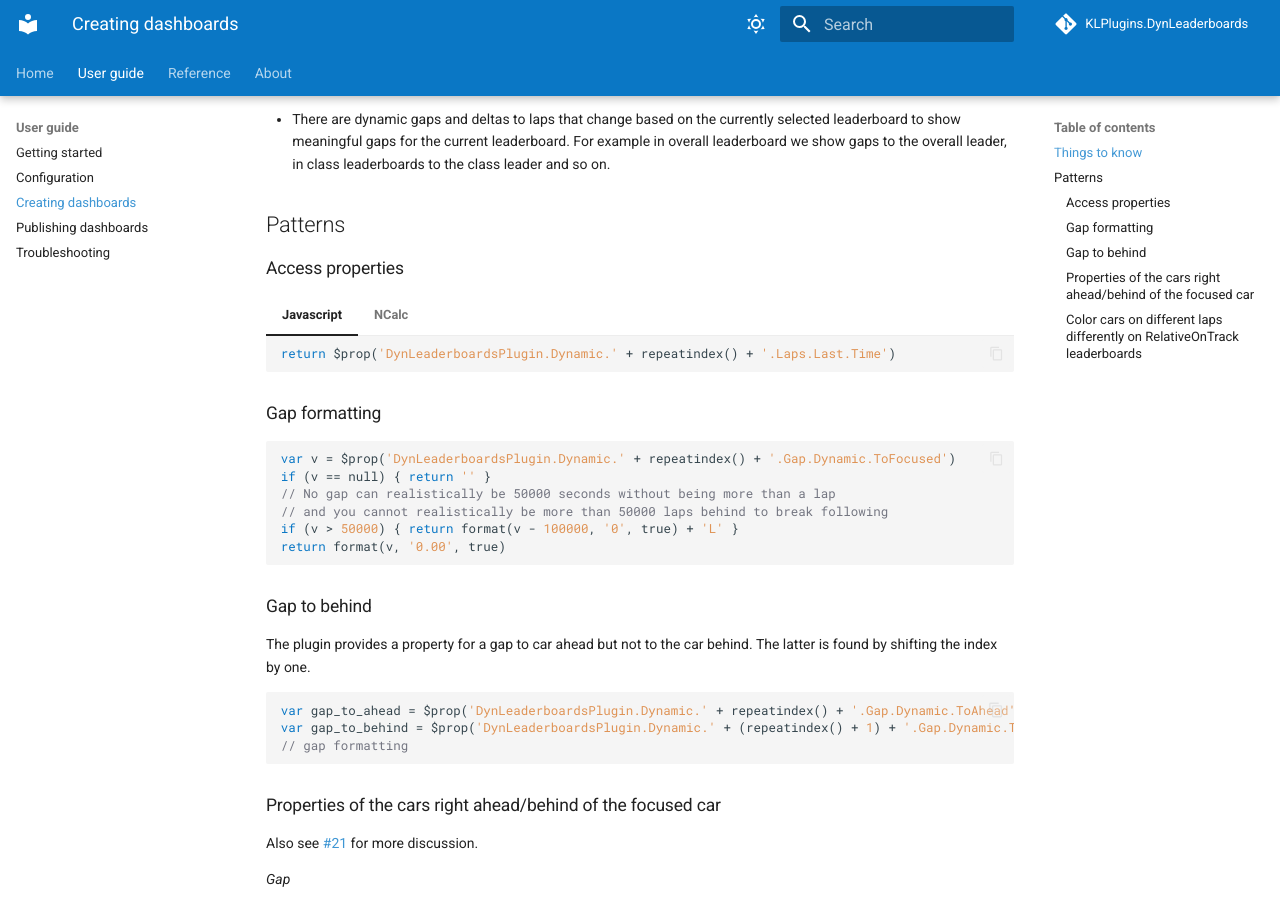
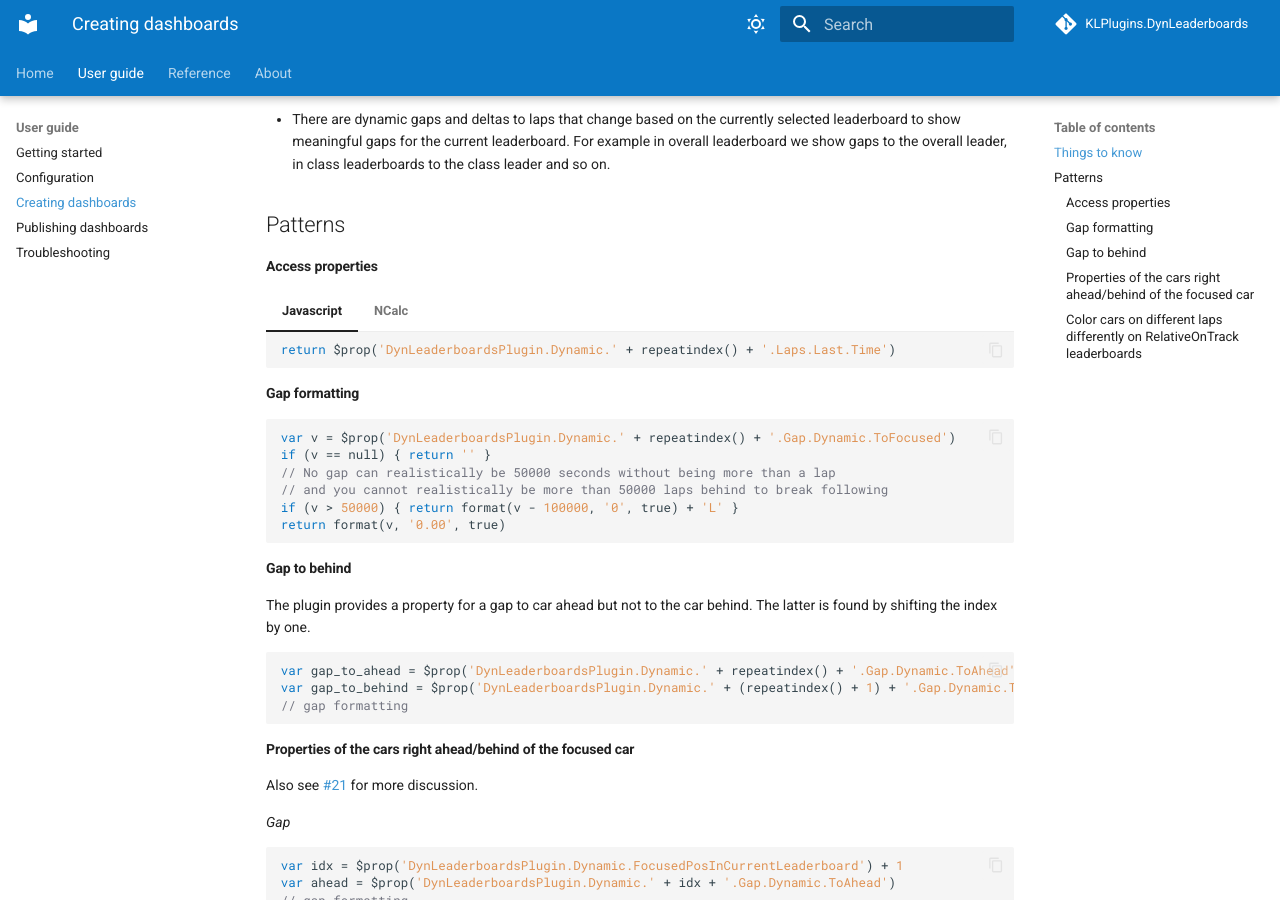
Before and after one commit to kaiusl/KLPlugins.DynLeaderboards, an MkDocs documentation site: the page built from docs/docs/user_guide/creating_dashboards.md, in a window 1280 px wide and 900 px high, scrolled down 484 px. Built offline with MkDocs 1.6.1 and Material for MkDocs 9.7.7, drawn with Linux system fonts in a browser that asks for light colours; comment, search, counter and statistics services are not loaded; the version menu is left out.

Commit message:
docs: change patterns subtitles to better style

````diff
--- a/docs/docs/user_guide/creating_dashboards.md
+++ b/docs/docs/user_guide/creating_dashboards.md
@@ -20,7 +20,7 @@
 
 ## Patterns
 
-### Access properties
+#### Access properties
 
 === "Javascript"
 
@@ -34,7 +34,7 @@
     prop('DynLeaderboardsPlugin.Dynamic.' + repeatindex() + '.Laps.Last.Time')
     ```
 
-### Gap formatting
+#### Gap formatting
 
 ```javascript
 var v = $prop('DynLeaderboardsPlugin.Dynamic.' + repeatindex() + '.Gap.Dynamic.ToFocused')
@@ -45,7 +45,7 @@ if (v > 50000) { return format(v - 100000, '0', true) + 'L' }
 return format(v, '0.00', true)
 ```
 
-### Gap to behind
+#### Gap to behind
 
 The plugin provides a property for a gap to car ahead but not to the car behind. The latter is found by shifting the index by one.
 
@@ -55,7 +55,7 @@ var gap_to_behind = $prop('DynLeaderboardsPlugin.Dynamic.' + (repeatindex() + 1)
 // gap formatting
 ```
 
-### Properties of the cars right ahead/behind of the focused car
+#### Properties of the cars right ahead/behind of the focused car
 
 Also see [#21](https://github.com/kaiusl/KLPlugins.DynLeaderboards/discussions/21) for more discussion.
 
@@ -85,7 +85,7 @@ var behind = $prop('DynLeaderboardsPlugin.Dynamic.' + idx + '.Laps.Last.Time')
 // gap formatting
 ```
 
-### Color cars on different laps differently on RelativeOnTrack leaderboards
+#### Color cars on different laps differently on RelativeOnTrack leaderboards
 
 ```javascript
 var current_lb = $prop('DynLeaderboardsPlugin.Dynamic.CurrentLeaderboard')
````
